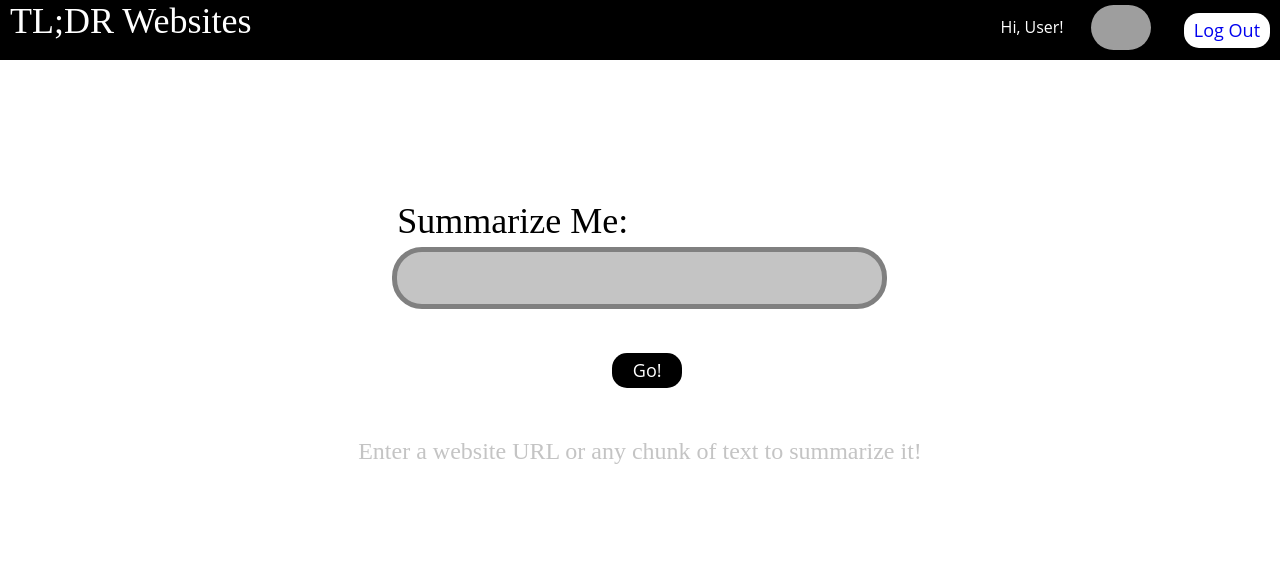
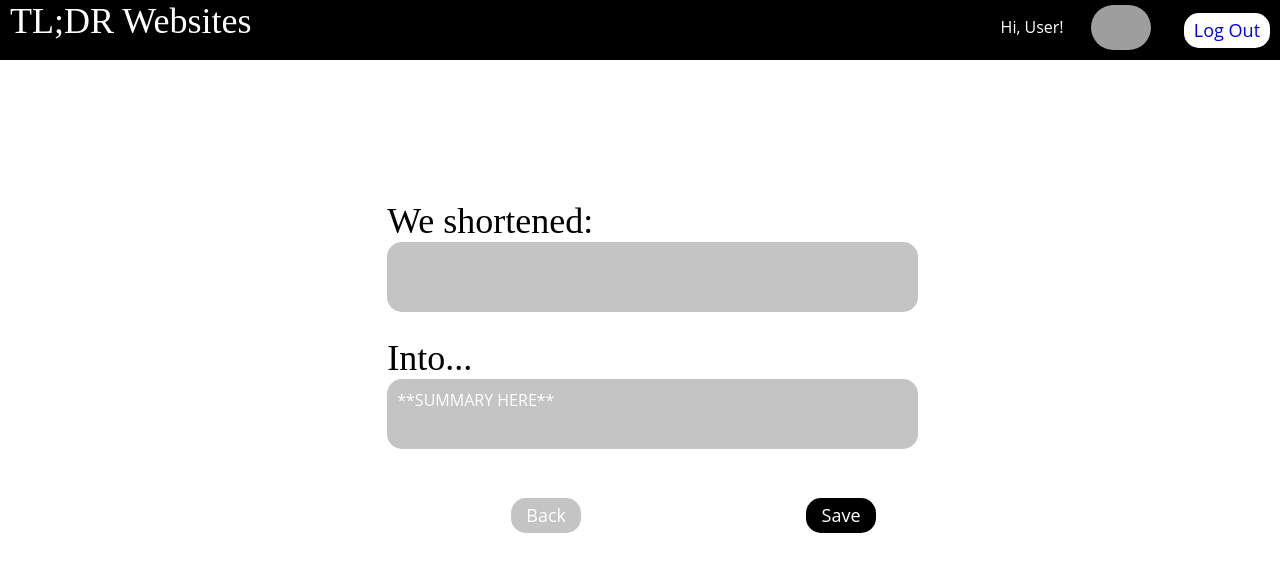
Before and after one commit to 17tangs/tldr-front, a Gatsby site: page /home in a window 1280 px wide. Built offline with nearby package versions, Linux system fonts and the light colour scheme; Gatsby itself is replaced by a stand-in of ours; grey boxes are pictures that could not be loaded.

Commit message:
added summary page to home

```diff
--- a/src/pages/home.tsx
+++ b/src/pages/home.tsx
@@ -20,9 +20,49 @@ const button: React.CSSProperties = {
     marginLeft: '225px'
 };
 
-class Home extends React.Component<ISignupPageProps> {
+const greyButton: React.CSSProperties= {
+    backgroundColor: "#C4C4C4",
+    color: "white",
+    borderRadius: 15,
+    fontFamily: "Open Sans",
+    fontSize: 18,
+    zIndex: 2,
+    height: 30,
+    paddingLeft: 10,
+    paddingRight: 10,
+    paddingTop: 5,
+    marginTop: '5%',
+    width: 50,
+    textAlign: 'center',
+    cursor: 'pointer',
+    marginLeft: '225px'
+}
+
+class Home extends React.Component<ISignupPageProps, {showInputField: boolean, input: string}> {
+    constructor(props) {
+        super(props);
+        this.state = {showInputField: false, input: ""};
+    }
     render()
     {
+        // if user already requested a summary...
+        if(!this.state.showInputField) {
+            return (<div>
+                <TopBar/>
+                <div style={{marginLeft: '30%', marginRight: 'auto', marginTop: '200px'}}>
+                    <div style={{fontSize: 36, fontFamily: "Rhodium Libre"}} >We shortened:</div>
+                    <div style={{minWidth: 100, marginRight: "40%", borderRadius: 15, minHeight: 50, backgroundColor: "#C4C4C4", color: "white", padding: 10, fontFamily: "Open Sans"}}>{this.state.input}</div>
+                    <div style={{fontSize: 36, fontFamily: "Rhodium Libre", marginTop: 25}} >Into...</div>
+                    <div style={{minWidth: 100, marginRight: "40%", borderRadius: 15, minHeight: 50, backgroundColor: "#C4C4C4", color: "white", padding: 10, fontFamily: "Open Sans"}}>**SUMMARY HERE**</div>
+                </div>
+                <div style={{display: "flex", marginLeft: "22%"}} className="flex-row">
+                    <div style={greyButton} onClick={() => {this.setState({showInputField: true})}}>Back</div>
+                    <div style={button} onClick={() => {this.setState({showInputField: true})}}>Save</div>
+                </div>
+            </div>);
+        }
+
+        // else return regular menu
         return (
         <div>
             <TopBar/>
@@ -42,8 +82,10 @@ class Home extends React.Component<ISignupPageProps> {
                     minHeight: '13px',
                     minWidth: '50%',
                     outline: 'none' }}
+                    onChange={e => this.setState({input: e.target.value})}
+                    value={this.state.input}
                     />
-                <div style={button}>Go!</div>
+                <div style={button} onClick={() => {this.setState({showInputField: false})}}>Go!</div>
             </div>
                 <div style={{fontFamily: 'Rhodium Libre', color: '#C4C4C4', fontSize: 24, textAlign: 'center', marginTop: 50}}>Enter a website URL or any chunk of text to summarize it!</div>
         </div>);
```
